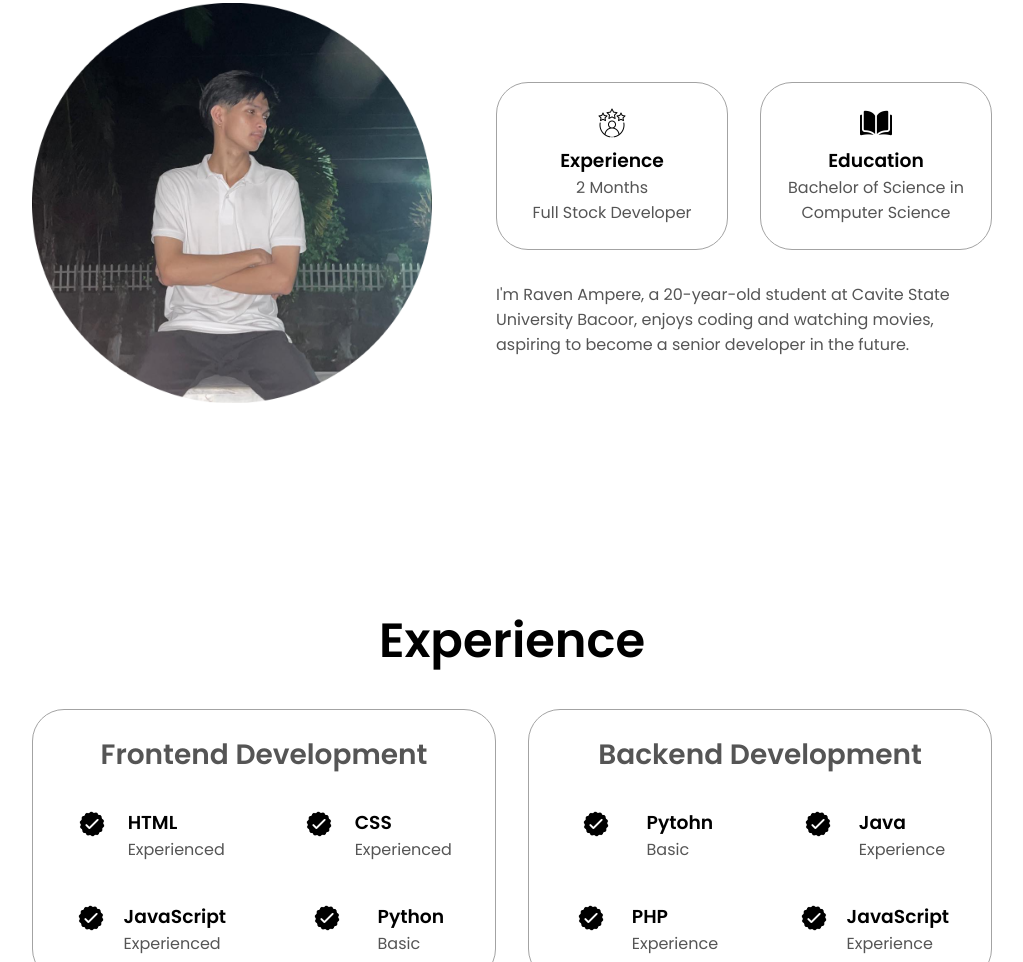
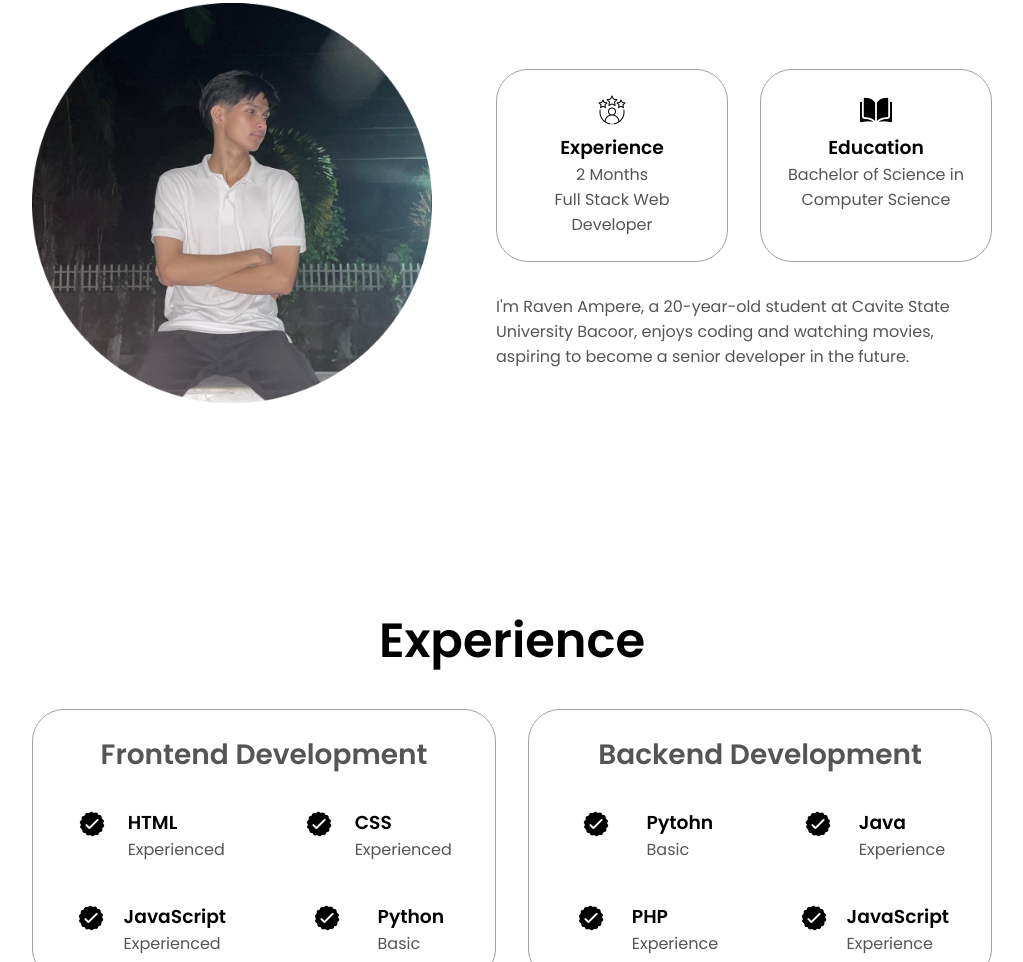
Before and after one commit to ampere07/portfolio-ampere, a plain HTML site: page index.html in a window 1280 px wide. Shown: the part 955-1917 px from the top of the page, without its empty margins (128-1151 px from the left). Drawn offline with Linux system fonts and the light colour scheme.

Commit message:
Update index.html

```diff
--- a/index.html
+++ b/index.html
@@ -82,7 +82,7 @@
                 class="icon"
               />
               <h3>Experience</h3>
-              <p>2 Months <br />Full Stock Developer</p>
+              <p>2 Months <br />Full Stack Web Developer</p>
             </div>
             <div class="details-container">
               <img
```
